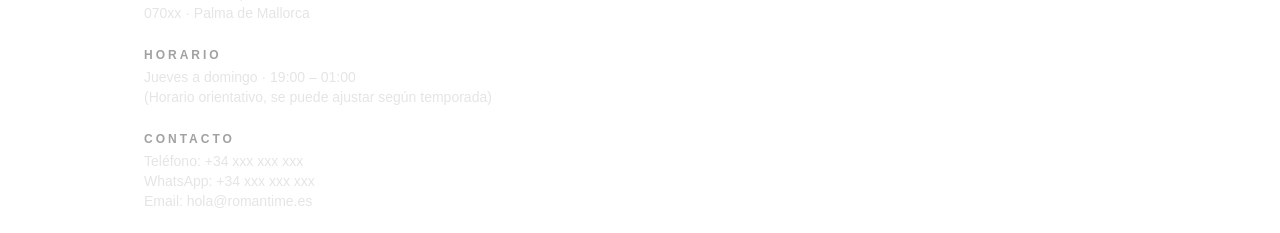
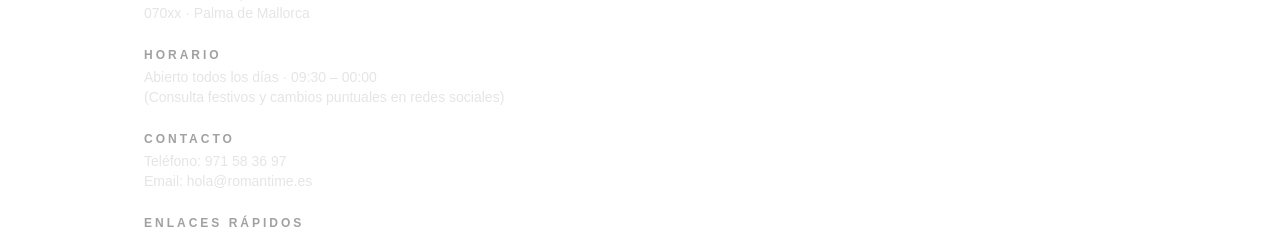
Before and after one commit to atlascoin33/romantime-web, a Next.js app: page /contacto in a window 1280 px wide. Shown: the part 688-921 px from the top of the page. Built offline with nearby package versions, Linux system fonts and the light colour scheme.

Commit message:
Update contact info and map for Romantime

```diff
--- a/app/contacto/page.tsx
+++ b/app/contacto/page.tsx
@@ -55,11 +55,11 @@ export default function ContactoPage() {
             <h2 className="text-xs font-semibold uppercase tracking-[0.25em] text-neutral-400">
               Horario
             </h2>
-            <p>
-              Jueves a domingo · 19:00 – 01:00
-              <br />
-              (Horario orientativo, se puede ajustar según temporada)
-            </p>
+<p>
+  Abierto todos los días · 09:30 – 00:00
+  <br />
+  (Consulta festivos y cambios puntuales en redes sociales)
+</p>
           </section>
 
           <section className="space-y-1">
@@ -67,9 +67,7 @@ export default function ContactoPage() {
               Contacto
             </h2>
             <p>
-              Teléfono: +34 xxx xxx xxx
-              <br />
-              WhatsApp: +34 xxx xxx xxx
+              Teléfono: 971 58 36 97
               <br />
               Email: hola@romantime.es
             </p>
```
